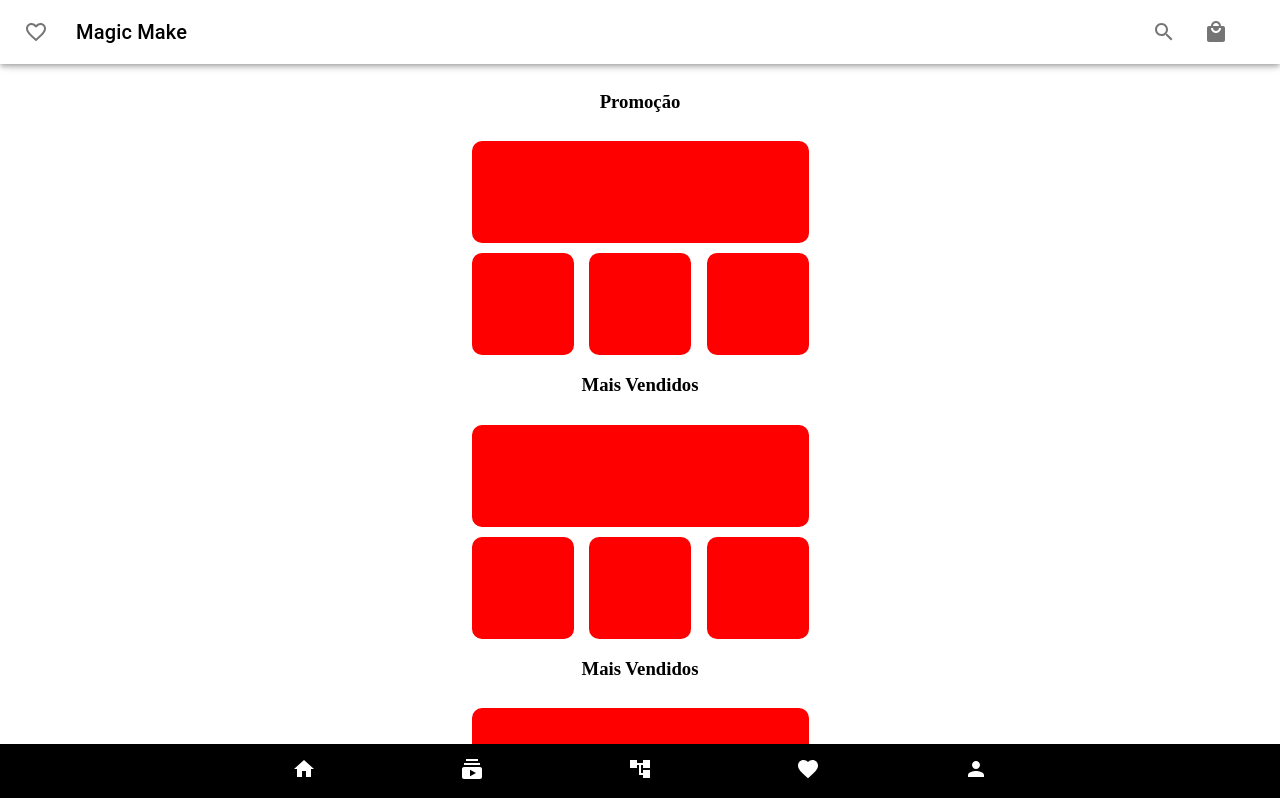
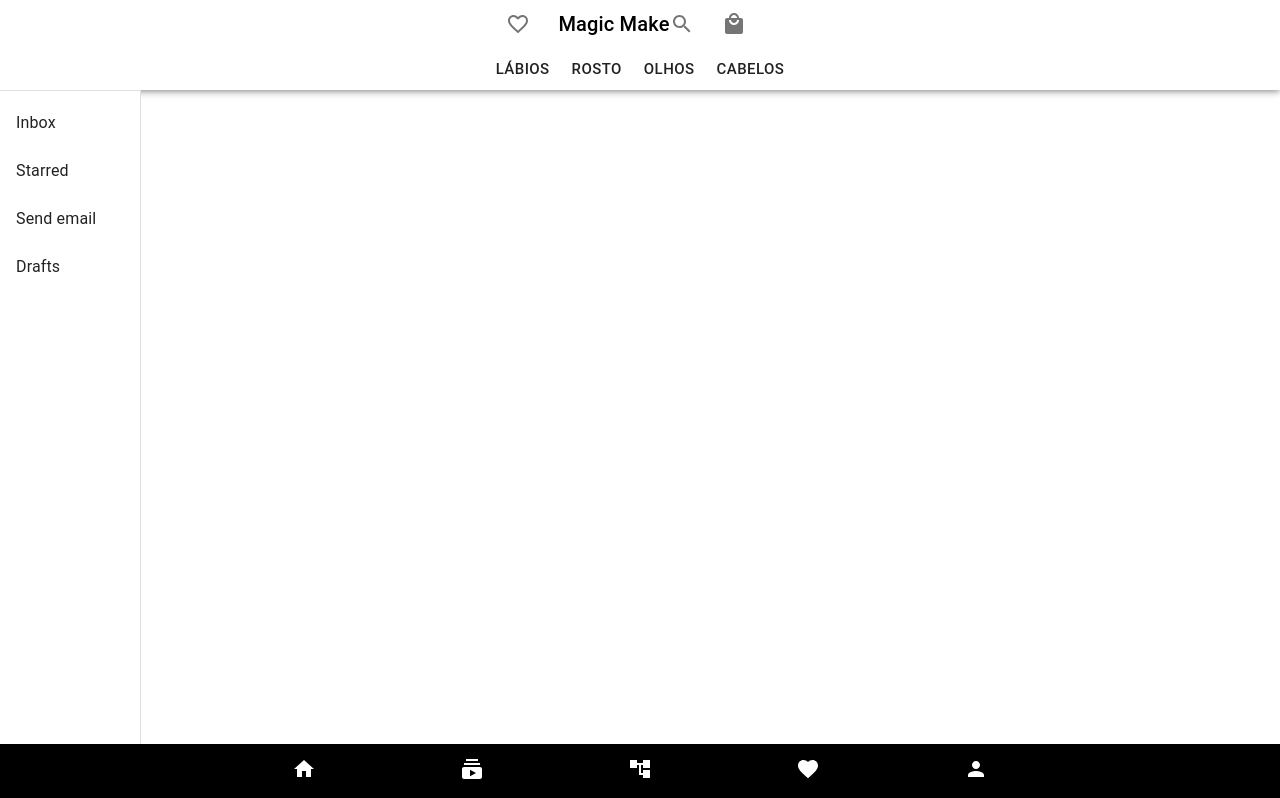
Before and after one commit to holondo/makeup, a React (Create React App) app in the folder makeupapp/: page / in a window 1280 px wide. Shown: the top 798 px of the page. Built offline with nearby package versions, Linux system fonts and the light colour scheme.

Commit message:
Side Filter on Catalog Screen

```diff
--- a/makeupapp/src/App.js
+++ b/makeupapp/src/App.js
@@ -1,5 +1,6 @@
 import React from 'react';
 import Home from './pages/Home'
+import Catalog from './pages/Catalog'
 import NavBar from './components/NavBar'
 import Header from './components/Header'
 import { makeStyles } from '@material-ui/core/styles';
@@ -20,8 +21,8 @@ const App = () => {
     const classes = useStyles();
     return (
         <div className={classes.root}>
-            <Header />
-            <Home />
+            <Header showFilters={true}/>
+            <Catalog />
             <NavBar />
         </div>
     )
--- a/makeupapp/src/components/Header.js
+++ b/makeupapp/src/components/Header.js
@@ -7,6 +7,7 @@ import IconButton from '@material-ui/core/IconButton';
 import FavoriteBorderIcon from '@material-ui/icons/FavoriteBorder';
 import SearchIcon from '@material-ui/icons/Search';
 import LocalMallIcon from '@material-ui/icons/LocalMall';
+import Button from '@material-ui/core/Button';
 
 const useStyles = makeStyles((theme) => ({
   root: {
@@ -16,6 +17,22 @@ const useStyles = makeStyles((theme) => ({
   menuButton: {
     marginRight: theme.spacing(2),
   },
+  toolbar: {
+    display: 'flex',
+    flexDirection: 'column',
+    justifyContent: 'space-between',
+    minHeight: props => props.showFilters ? '100px' : '',
+  },
+  top: {
+    display: 'flex',
+    flexDirection: 'row',
+    alignItems: 'center',
+  },
+  filters: {
+    display: 'flex',
+    flexDirection: 'row',
+    alignItems: 'center',
+  },
   title: {
     flexGrow: 1,
     color: 'black',
@@ -24,12 +41,14 @@ const useStyles = makeStyles((theme) => ({
 
 
 
-const Header = () => {
-    const classes = useStyles();
+const Header = ({showFilters}) => {
+  console.log(showFilters)
+    const classes = useStyles(showFilters);
     return (
         <div className={classes.root}>
           <AppBar color="inherit" position='fixed'>
-            <Toolbar>
+            <Toolbar className={classes.toolbar}>
+              <div className={classes.top}>
                 <IconButton edge="start" className={classes.menuButton} color="default" aria-label="menu">
                   <FavoriteBorderIcon />
                 </IconButton>
@@ -42,6 +61,13 @@ const Header = () => {
                 <IconButton edge="start" className={classes.menuButton} color="default" aria-label="menu">
                   <LocalMallIcon />
                 </IconButton>
+              </div>
+              {showFilters === true ? <div className={classes.filters}>
+                <Button size='large'>Lábios</Button>
+                <Button size="large">Rosto</Button>
+                <Button size="large">Olhos</Button>
+                <Button size="large">Cabelos</Button>
+              </div> : null}
             </Toolbar>
           </AppBar>
         </div>
--- /dev/null
+++ b/makeupapp/src/pages/Catalog.js
@@ -0,0 +1,79 @@
+import React from 'react';
+import styled from 'styled-components';
+import { makeStyles } from '@material-ui/core/styles';
+import Toolbar from '@material-ui/core/Toolbar';
+import BottomNavigation from '@material-ui/core/BottomNavigation';
+import Drawer from '@material-ui/core/Drawer';
+import List from '@material-ui/core/List';
+import Divider from '@material-ui/core/Divider';
+import ListItem from '@material-ui/core/ListItem';
+import ListItemText from '@material-ui/core/ListItemText';
+
+const StyledDrawer = styled(Drawer)`
+  .MuiDrawer-paper {
+    top: 90px;
+    height: calc(100vh - 146px);
+  }
+`
+
+const drawerWidth = 140;
+
+const useStyles = makeStyles(() => ({
+  root: {
+    display: 'flex',
+    flexDirection: 'column',
+    justifyContent: 'space-between',
+    height: '100%'
+  },
+  catalog: {
+    display: 'flex',
+    flexDirection: 'column',
+    alignItems: 'center',
+    width: '100%',
+    overflowY: 'scroll',
+  },
+  drawer: {
+    width: drawerWidth,
+    flexShrink: 0,
+  },
+  drawerPaper: {
+    width: drawerWidth,
+  },
+  container: {
+    heght: '200px'
+  },
+}));
+
+const Catalog = () => {
+    const classes = useStyles();
+    return (
+      <div className={classes.root}>
+        <Toolbar />
+        <div className={classes.catalog}>
+        <div className={classes.container}>
+        <StyledDrawer
+        className={classes.drawer}
+        variant="permanent"
+        classes={{
+          paper: classes.drawerPaper,
+        }}
+        anchor="left"
+      >
+        <div className={classes.toolbar} />
+        <Divider />
+        <List>
+          {['Inbox', 'Starred', 'Send email', 'Drafts'].map((text, index) => (
+            <ListItem button key={text}>
+              <ListItemText primary={text} />
+            </ListItem>
+          ))}
+        </List>
+      </StyledDrawer>
+        </div>
+        </div>
+        <BottomNavigation />
+      </div>
+    )
+}
+
+export default Catalog;
```
Lines whose indentation alone changed are shown as unchanged.
